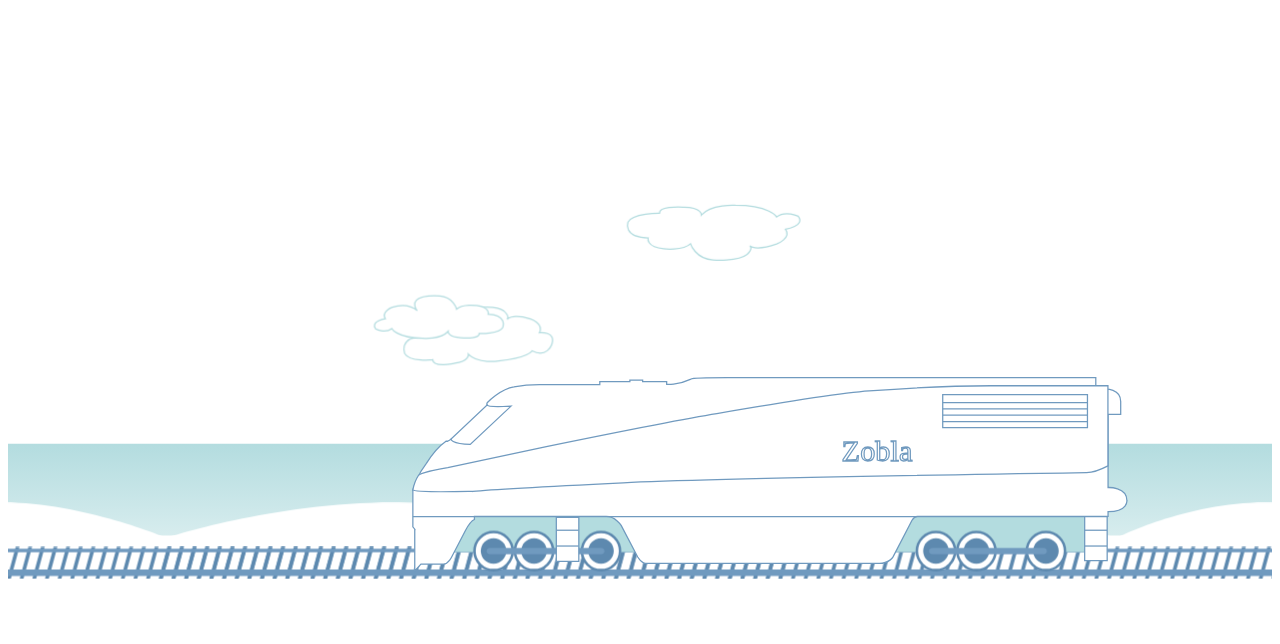
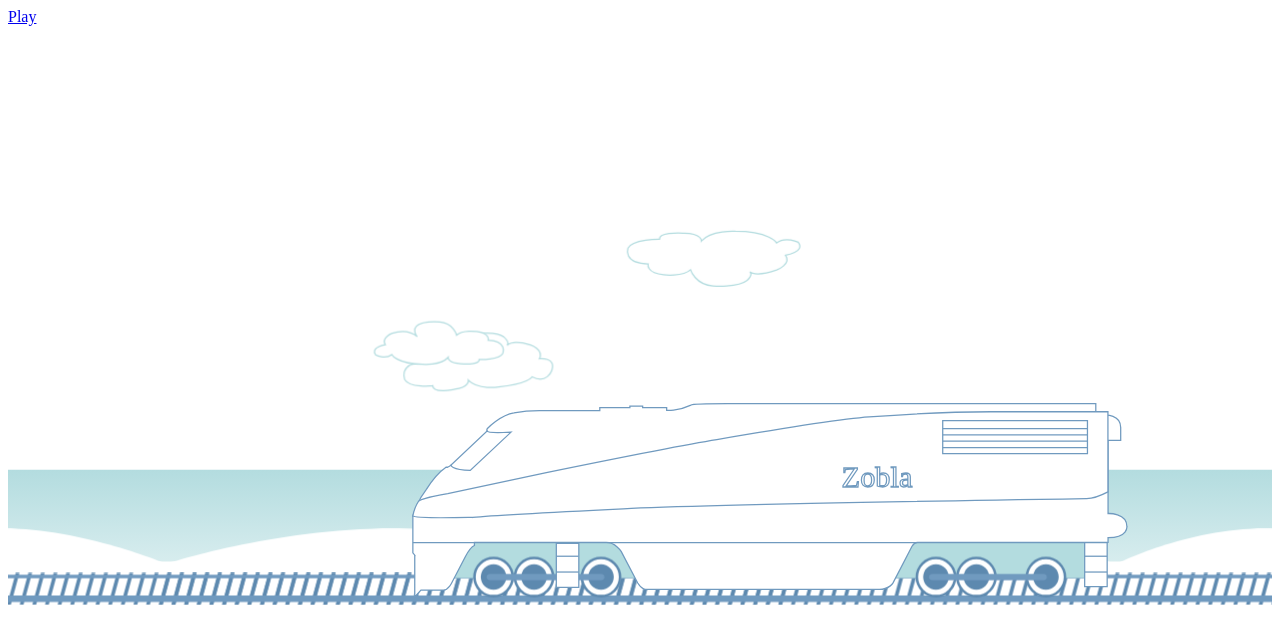
Before and after one commit to nakedfool/NakedFool.github.io, a plain HTML site: page index.html in a window 1280 px wide. Drawn offline with Linux system fonts and the light colour scheme.

Commit message:
Now addED

```diff
--- a/index.html
+++ b/index.html
@@ -6,9 +6,7 @@
 </head>
 
 <body>
-<audio>
-    <source src="Udvari_TatarJaras.mp3" type="audio/mpeg"/>
-</audio>
+<a href="Udvari_TatarJaras.mp3">Play</a>
     <div class="main">
         <div>
             <svg xmlns="http://www.w3.org/2000/svg" viewBox="0 0 1000 355">
```
